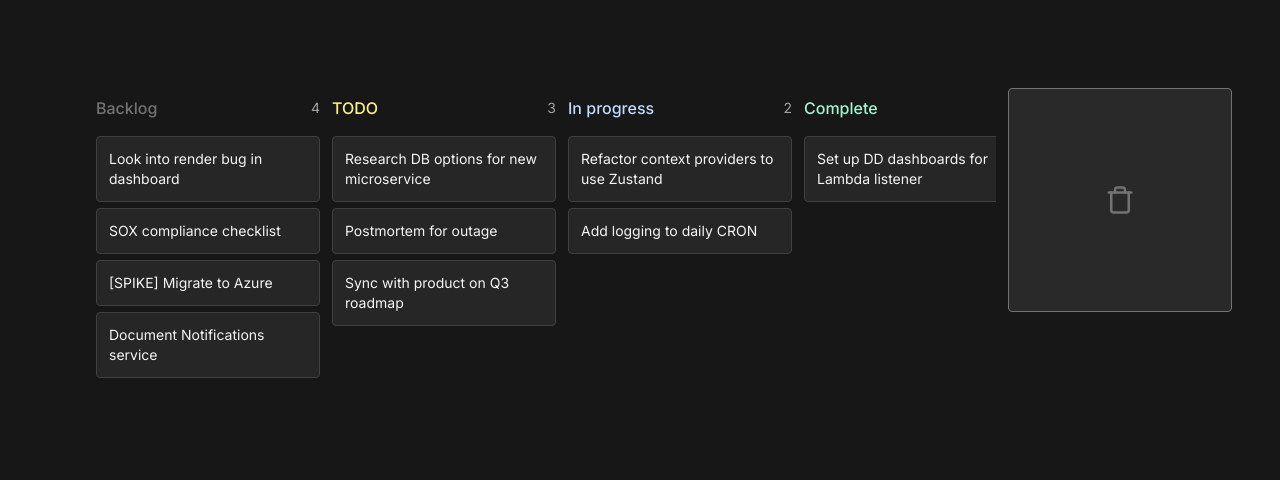
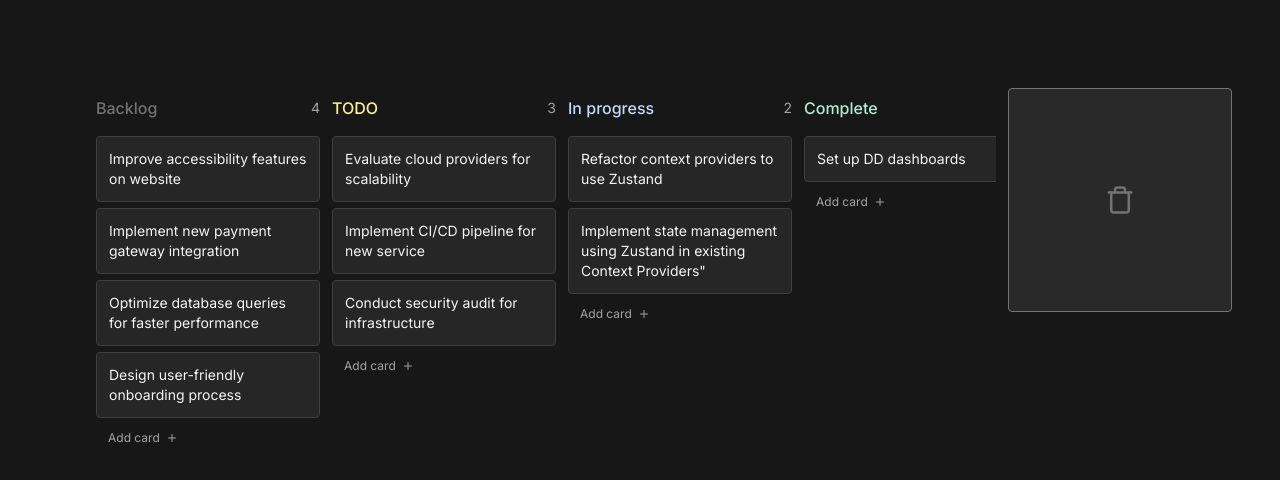
Before and after one commit to kayFley/kanban-like, a Next.js app: page / in a window 1280 px wide. Shown: the top 480 px of the page. Built offline with nearby package versions, Linux system fonts and the light colour scheme.

Commit message:
Layout and Add Card

```diff
--- a/src/app/page.tsx
+++ b/src/app/page.tsx
@@ -2,7 +2,7 @@
 
 import React, { useState } from 'react'
 import { FaFire } from 'react-icons/fa'
-import { FiTrash } from 'react-icons/fi'
+import { FiPlus, FiTrash } from 'react-icons/fi'
 
 export default function NotionKanban() {
 	return (
@@ -67,12 +67,14 @@ const Column = ({ title, headingColor, column, cards, setCards }) => {
 				</span>
 			</div>
 			<div
-				className={`h-full w-full transition-colors ${active ? 'bg-neutral-800/50' : 'bg-neutral-800/0'}`}
+				className={`h-full w-full transition-colors
+				${active ? 'bg-neutral-800/50' : 'bg-neutral-800/0'}`}
 			>
 				{filteredCards.map(c => {
 					return <Card key={c.id} {...c} />
 				})}
 				<DropIndicator beforeId='-1' column={column} />
+				<AddCard column={column} setCards={setCards} />
 			</div>
 		</div>
 	)
@@ -119,20 +121,106 @@ const BurnBarrel = ({ setCards }) => {
 	)
 }
 
+const AddCard = ({ column, setCards }) => {
+	const [text, setText] = useState('')
+	const [adding, setAdding] = useState(false)
+
+	const handleSubmit = e => {
+		e.preventDefault()
+
+		if (!text.trim().length) return
+
+		const newCard = {
+			column,
+			title: text.trim(),
+			id: Math.random().toString(),
+		}
+
+		setCards(pv => [...pv, newCard])
+
+		setAdding(false)
+	}
+
+	return (
+		<>
+			{adding ? (
+				<form onSubmit={handleSubmit}>
+					<textarea
+						onChange={e => setText(e.target.value)}
+						autoFocus
+						placeholder='Add new task'
+						className='w-full rounded border border-violet-400 bg-violet-400/20 p-3
+						text-sm text-neutral-50 placeholder-violet-300 focus:outline-0'
+					/>
+					<div className='mt-1.5 flex items-center justify-end gap-1.5'>
+						<button
+							onClick={() => setAdding(false)}
+							className='px-3 py-1.5 text-xs text-neutral-400 transition-colors hover:text-neutral-50'
+						>
+							Close
+						</button>
+						<button
+							type='submit'
+							className='flex items-center gap-1.5 rounded bg-neutral-50 px-3 py-1.5
+										text-xs text-neutral-950 transition-colors hover:bg-neutral-300'
+						>
+							<span>Add</span>
+							<FiPlus />
+						</button>
+					</div>
+				</form>
+			) : (
+				<button
+					onClick={() => setAdding(true)}
+					className='flex w-full items-center gap-1.5 px-3 py-1.5 text-xs
+					text-neutral-400 transition-colors hover:text-neutral-50'
+				>
+					<span>Add card</span>
+					<FiPlus />
+				</button>
+			)}
+		</>
+	)
+}
+
 const DEFAULT_CARDS = [
 	// BACKLOG
-	{ title: 'Look into render bug in dashboard', id: '1', column: 'backlog' },
-	{ title: 'SOX compliance checklist', id: '2', column: 'backlog' },
-	{ title: '[SPIKE] Migrate to Azure', id: '3', column: 'backlog' },
-	{ title: 'Document Notifications service', id: '4', column: 'backlog' },
+	{
+		title: 'Improve accessibility features on website',
+		id: '1',
+		column: 'backlog',
+	},
+	{
+		title: 'Implement new payment gateway integration',
+		id: '2',
+		column: 'backlog',
+	},
+	{
+		title: 'Optimize database queries for faster performance',
+		id: '3',
+		column: 'backlog',
+	},
+	{
+		title: 'Design user-friendly onboarding process',
+		id: '4',
+		column: 'backlog',
+	},
 	// TODO
 	{
-		title: 'Research DB options for new microservice',
+		title: 'Evaluate cloud providers for scalability',
 		id: '5',
 		column: 'todo',
 	},
-	{ title: 'Postmortem for outage', id: '6', column: 'todo' },
-	{ title: 'Sync with product on Q3 roadmap', id: '7', column: 'todo' },
+	{
+		title: 'Implement CI/CD pipeline for new service',
+		id: '6',
+		column: 'todo',
+	},
+	{
+		title: 'Conduct security audit for infrastructure',
+		id: '7',
+		column: 'todo',
+	},
 
 	// DOING
 	{
@@ -140,10 +228,15 @@ const DEFAULT_CARDS = [
 		id: '8',
 		column: 'doing',
 	},
-	{ title: 'Add logging to daily CRON', id: '9', column: 'doing' },
+	{
+		title:
+			'Implement state management using Zustand in existing Context Providers"',
+		id: '9',
+		column: 'doing',
+	},
 	// DONE
 	{
-		title: 'Set up DD dashboards for Lambda listener',
+		title: 'Set up DD dashboards',
 		id: '10',
 		column: 'done',
 	},
```
